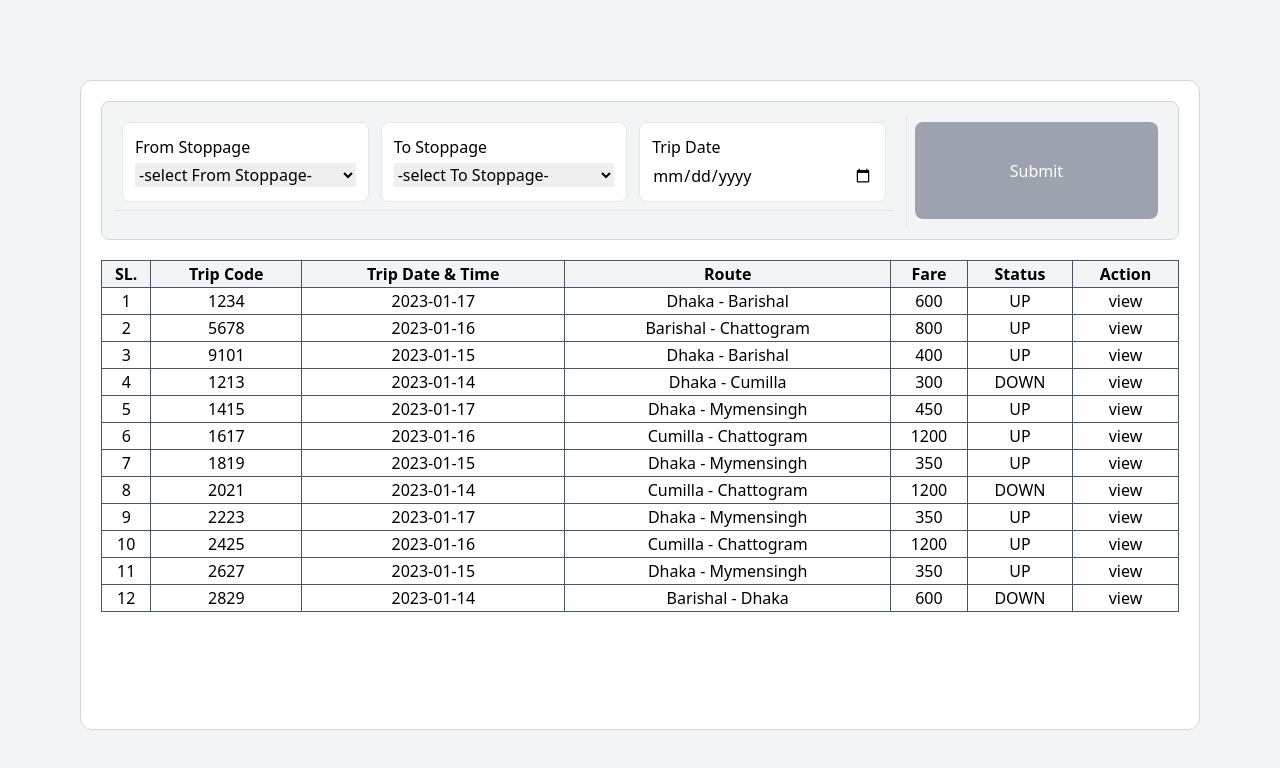
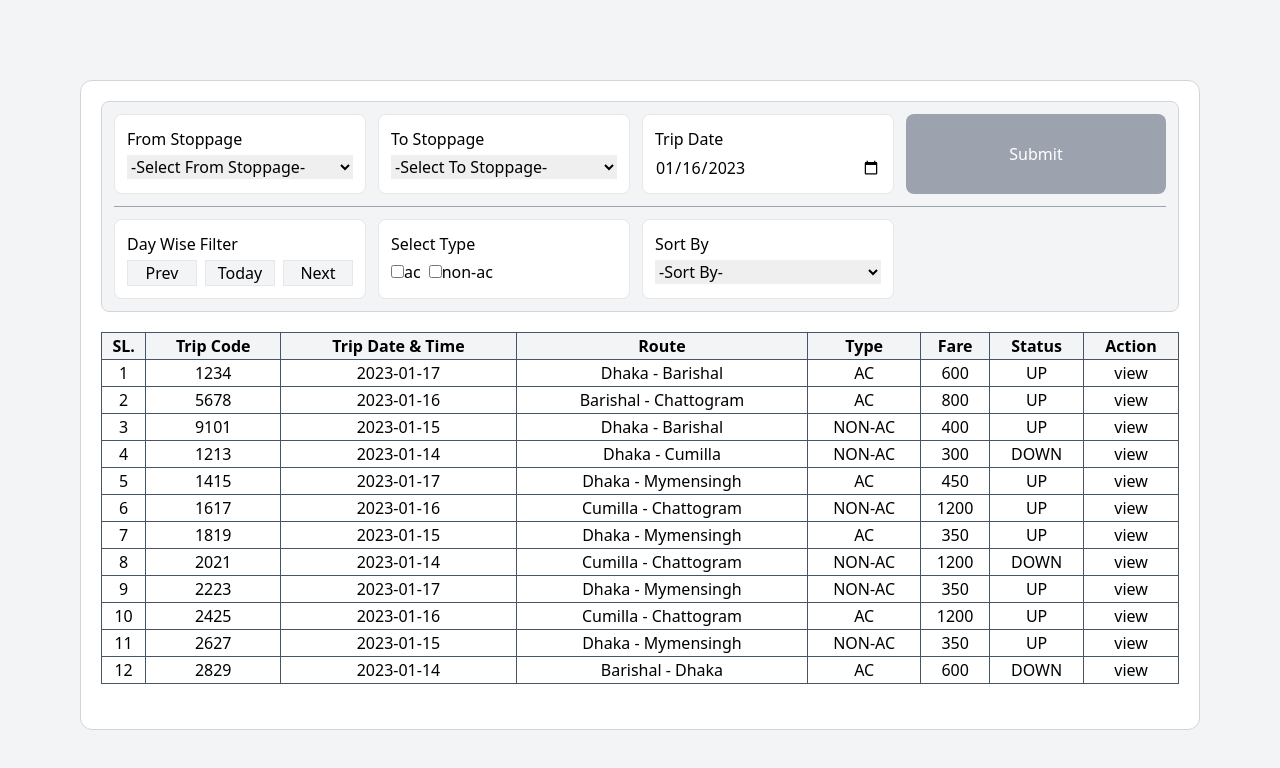
Before and after one commit to jk-jatri/public-transport, a Vue app: page / in a window 1280 px wide. Shown: the top 768 px of the page. Built offline with nearby package versions, Linux system fonts and the light colour scheme.

Commit message:
modifyFilter section done

```diff
--- a/index.html
+++ b/index.html
@@ -4,7 +4,7 @@
     <meta charset="UTF-8">
     <link rel="icon" href="/favicon.ico">
     <meta name="viewport" content="width=device-width, initial-scale=1.0">
-    <title>Vite App</title>
+    <title>Public Transport</title>
   </head>
   <body>
     <div id="app"></div>
--- a/src/assets/json/trip.json
+++ b/src/assets/json/trip.json
@@ -72,7 +72,7 @@
           "fromStoppage":"Dhaka",
           "toStoppage":"Mymensingh",
           "tripDate": "2023-01-15",
-          "vehicleType":"NON-AC",
+          "vehicleType":"AC",
           "fare": 350,
           "direction": "UP"
      },
@@ -105,7 +105,7 @@
           "fromStoppage":"Cumilla",
           "toStoppage":"Chattogram",
           "tripDate": "2023-01-16",
-          "vehicleType":"NON-AC",
+          "vehicleType":"AC",
           "fare": 1200,
           "direction": "UP"
      },
--- a/src/components/filter/index.vue
+++ b/src/components/filter/index.vue
@@ -1,21 +1,21 @@
 <template>
-     <div class="rounded-lg bg-gray-100 border border-gray-300 p-3">
-          <form @submit.prevent="submitForm(filterData)" class="flex justify-start gap-x-3 divide-x">
-               <div class="w-3/4 divide-y">
-                    <div class="flex justify-between gap-x-3 p-2">
+     <div class="rounded-lg bg-gray-100 border border-gray-300 p-3 divide-y divide-gray-400">
+          <form @submit.prevent="submitForm(filterData)" class="flex justify-start gap-x-3 pb-3">
+               <div class="w-3/4">
+                    <div class="flex justify-between gap-x-3">
                          <dropdown
                               :id="'fromStoppage'"
                               :label="'From Stoppage'"
                               v-model="filterData.fromStoppage"
                               :options="props.boarding"
-                              :defaultOption="'-select From Stoppage-'"
+                              :defaultOption="'-Select From Stoppage-'"
                          />
                          <dropdown
                               :id="'toStoppage'"
                               :label="'To Stoppage'"
                               v-model="filterData.toStoppage"
                               :options="props.dropping"
-                              :defaultOption="'-select To Stoppage-'"
+                              :defaultOption="'-Select To Stoppage-'"
                          />
                          <date
                               :id="'tripdate'"
@@ -23,22 +23,42 @@
                               v-model="filterData.tripdate"
                          />
                     </div>
-                    <div class="flex justify-start gap-x-3 p-2">
-                         <div>
-
-                         </div>
-                    </div>
                </div>
-               <div class="p-2 w-1/4">
+               <div class="w-1/4">
                     <button type="submit" class="bg-gray-400 text-white w-full h-full rounded-lg border-gray-300">Submit</button>
                </div>
           </form>
+          <div class="flex justify-start gap-x-3 pt-3">
+               <div class="w-3/4 flex justify-between gap-x-3">
+                    <dayWiseFilter
+                         :id="'dayWiseFilter'"
+                         :label="'Day Wise Filter'"
+                         v-model="modifyFilterData.tripdate"
+                    />
+                    <vehicleTypeFilter
+                         :id="'selectType'"
+                         :label="'Select Type'"
+                         v-model="modifyFilterData.vehicleType"
+                    />
+                    <priceFilter
+                         :id="'sortBy'"
+                         :label="'Sort By'"
+                         v-model="modifyFilterData.sortBy"
+                         :defaultOption="'-Sort By-'"
+                    />
+
+               </div>
+               <div class="w-1/4"></div>
+          </div>
      </div>
 </template>
 
 <script setup>
      import dropdown from '@/components/filter/dropdown.vue';
      import date from '@/components/filter/date.vue';
+     import dayWiseFilter from '@/components/filter/modifyFilter/dateFilter.vue';
+     import vehicleTypeFilter from '@/components/filter/modifyFilter/vehicleTypeFilter.vue';
+     import priceFilter from '@/components/filter/modifyFilter/priceFilter.vue';
      import { ref, watch } from 'vue';
 
      const props = defineProps({
@@ -49,14 +69,43 @@
      const filterData = ref({
           fromStoppage : "",
           toStoppage : "",
-          tripdate : ""
+          tripdate : new Date().toISOString().split('T')[0],
+          vehicleType: null,
+          sortBy: ""
      })
 
-     const emit = defineEmits(['filterTripList'])
+     const modifyFilterData = ref({
+          tripdate: new Date().toISOString().split('T')[0],
+          vehicleType: null,
+          sortBy: ""
+     })
+
+     const emit = defineEmits(['filterTripList', 'sortList'])
 
      const submitForm = ((data)=> {
           emit("filterTripList", data);
      })
+
+     watch(
+          () => modifyFilterData.value.tripdate,
+          () => {
+               emit("filterTripList", modifyFilterData.value);
+          }
+     )
+
+     watch(
+          () => modifyFilterData.value.vehicleType,
+          () => {
+               emit("filterTripList", modifyFilterData.value);
+          }
+     )
+
+     watch(
+          () => modifyFilterData.value.sortBy,
+          () => {
+               emit("sortList", modifyFilterData.value.sortBy);
+          }
+     )
 
 </script>
 
--- /dev/null
+++ b/src/components/filter/modifyFilter/dateFilter.vue
@@ -0,0 +1,54 @@
+<template>
+     <div class="flex flex-col gap-y-1 bg-white border p-3 rounded-lg w-1/3">
+          <label :for="props.id">{{label}}</label>
+          <div class="flex justify-between gap-x-2">
+               <button @click="previousDayTrip" class="bg-gray-100 border w-1/3">Prev</button>
+               <button @click="todaysTrip" class="bg-gray-100 border w-1/3">Today</button>
+               <button @click="nextDayTrip" class="bg-gray-100 border w-1/3">Next</button>
+          </div>
+     </div>
+</template>
+
+<script setup>
+     import { ref, watch } from 'vue';
+
+     const props = defineProps({
+          id: {type: String},
+          label: {type: String},
+          modelValue: {type: String},
+     })
+     const emit = defineEmits(['update:modelValue'])
+     const tripDate = ref(props.modelValue)
+
+     watch(
+          () => tripDate.value,
+          () => {
+               emit("update:modelValue", tripDate.value);
+          }
+     );
+
+     const previousDayTrip = () => {
+          let previousDate = new Date(tripDate.value)
+          previousDate.setDate(previousDate.getDate()-1)
+          tripDate.value = previousDate.toISOString().split('T')[0]
+          console.log("previousDate =>", tripDate.value);
+     }
+
+     const todaysTrip = () => {
+          let today = new Date().toISOString().split('T')[0]
+          tripDate.value = today
+          console.log("today =>", tripDate.value);
+     }
+
+     const nextDayTrip = () => {
+          let nextDate = new Date(tripDate.value)
+          nextDate.setDate(nextDate.getDate()+1)
+          tripDate.value = nextDate.toISOString().split('T')[0]
+          console.log("nextDate =>", tripDate.value);
+     }
+
+</script>
+
+<style scoped>
+
+</style>
--- /dev/null
+++ b/src/components/filter/modifyFilter/priceFilter.vue
@@ -0,0 +1,36 @@
+<template>
+     <div class="flex flex-col gap-y-1 bg-white border p-3 rounded-lg w-1/3">
+          <label :for="props.id">{{label}}</label>
+          <select :id="props.id" v-model="sortBy">
+               <option value="">{{ defaultOption }}</option>
+               <option v-for="(type, index) in sortTypes" :key="index" :value="type">{{type}}</option>
+          </select>
+     </div>
+</template>
+
+<script setup>
+     import { ref, watch } from 'vue';
+
+     const props = defineProps({
+          id: {type: String},
+          label: {type: String},
+          modelValue: {type: String},
+          defaultOption: {type: String},
+     })
+
+     const sortTypes = ref(["asc" , "dsc"]);
+
+     const emit = defineEmits(['update:modelValue'])
+     const sortBy = ref(props.modelValue)
+
+     watch(
+          () => sortBy.value,
+          () => {
+               emit("update:modelValue", sortBy.value);
+          }
+     );
+</script>
+
+<style scoped>
+
+</style>
--- /dev/null
+++ b/src/components/filter/modifyFilter/vehicleTypeFilter.vue
@@ -0,0 +1,40 @@
+<template>
+     <div class="flex flex-col gap-y-1 bg-white border p-3 rounded-lg w-1/3">
+          <label :for="props.id">{{label}}</label>
+          <div class="flex justify-start gap-x-2">
+               <div v-for="(item, index) in vehicleTypes" :key="index">
+                    <input
+                         :id="item" type="checkbox"
+                         @click="vehicleType = item"
+                         :checked="vehicleType === item"
+                    >
+                    <label :for="item">{{item}}</label>
+               </div>
+          </div>
+
+     </div>
+</template>
+
+<script setup>
+     import { ref, watch } from 'vue';
+     const props = defineProps({
+          id: {type: String},
+          label: {type: String},
+          modelValue: {type: String},
+     })
+     const vehicleTypes = ref(["ac" , "non-ac"]);
+
+     const emit = defineEmits(['update:modelValue'])
+     const vehicleType = ref(props.modelValue)
+
+     watch(
+          () => vehicleType.value,
+          () => {
+               emit("update:modelValue", vehicleType.value);
+          }
+     );
+</script>
+
+<style scoped>
+
+</style>
--- a/src/components/tripList/index.vue
+++ b/src/components/tripList/index.vue
@@ -6,6 +6,7 @@
                     <th class="border border-slate-600">Trip Code</th>
                     <th class="border border-slate-600">Trip Date & Time</th>
                     <th class="border border-slate-600">Route</th>
+                    <th class="border border-slate-600">Type</th>
                     <th class="border border-slate-600">Fare</th>
                     <th class="border border-slate-600">Status</th>
                     <th class="border border-slate-600">Action</th>
@@ -17,6 +18,7 @@
                     <td class="border border-slate-600 text-center">{{item.tripCode}}</td>
                     <td class="border border-slate-600 text-center">{{item.tripDate}}</td>
                     <td class="border border-slate-600 text-center">{{item.fromStoppage}} - {{ item.toStoppage}}</td>
+                    <td class="border border-slate-600 text-center">{{item.vehicleType}}</td>
                     <td class="border border-slate-600 text-center">{{item.fare}}</td>
                     <td class="border border-slate-600 text-center">{{item.direction}}</td>
                     <td class="border border-slate-600 text-center"><button>view</button></td>
--- a/src/views/Home/index.vue
+++ b/src/views/Home/index.vue
@@ -1,10 +1,11 @@
 <template>
      <div class="bg-gray-100 h-screen p-20">
-          <div class="bg-white border border-gray-300 overflow-hidden h-[calc(100vh-150px)] rounded-xl p-5">
+          <div class="bg-white border border-gray-300 overflow-y-auto h-[calc(100vh-150px)] rounded-xl p-5">
                <filterComponent
                     :boarding="fromStoppages"
                     :dropping="toStoppages"
-                    @filterTripList="tripDataRender"
+                    @filterTripList="tripListRender"
+                    @sortList="sortTripList"
                />
                <div class="mt-5">
                     <triplist :trips="tripData"/>
@@ -24,15 +25,24 @@
      const tripData = ref(availabletrips)
      const filteredTable = ref({})
 
-     const tripDataRender = ((filterData)=>{
+     const tripListRender = ((filterData)=>{
           filteredTable.value = availabletrips.filter((item)=>{
                let result = true
                filterData.fromStoppage && (result &&= item.fromStoppage === filterData.fromStoppage)
                filterData.toStoppage && (result &&= item.toStoppage === filterData.toStoppage)
                filterData.tripdate && (result &&= item.tripDate === filterData.tripdate)
+               filterData.vehicleType && (result &&= item.vehicleType.toLowerCase() === filterData.vehicleType.toLowerCase())
                return result
           })
           tripData.value = filteredTable.value
+     })
+
+     const sortTripList = ((order)=>{
+          if(order === 'asc') {
+               tripData.value.sort((a,b) => (a.fare > b.fare) ? 1 : ((b.fare > a.fare) ? -1 : 0));
+          } else {
+               tripData.value.sort((a,b) => (a.fare < b.fare) ? 1 : ((b.fare < a.fare) ? -1 : 0));
+          }
      })
 
      fromStoppages.value = tripData.value.map(item => {
```
